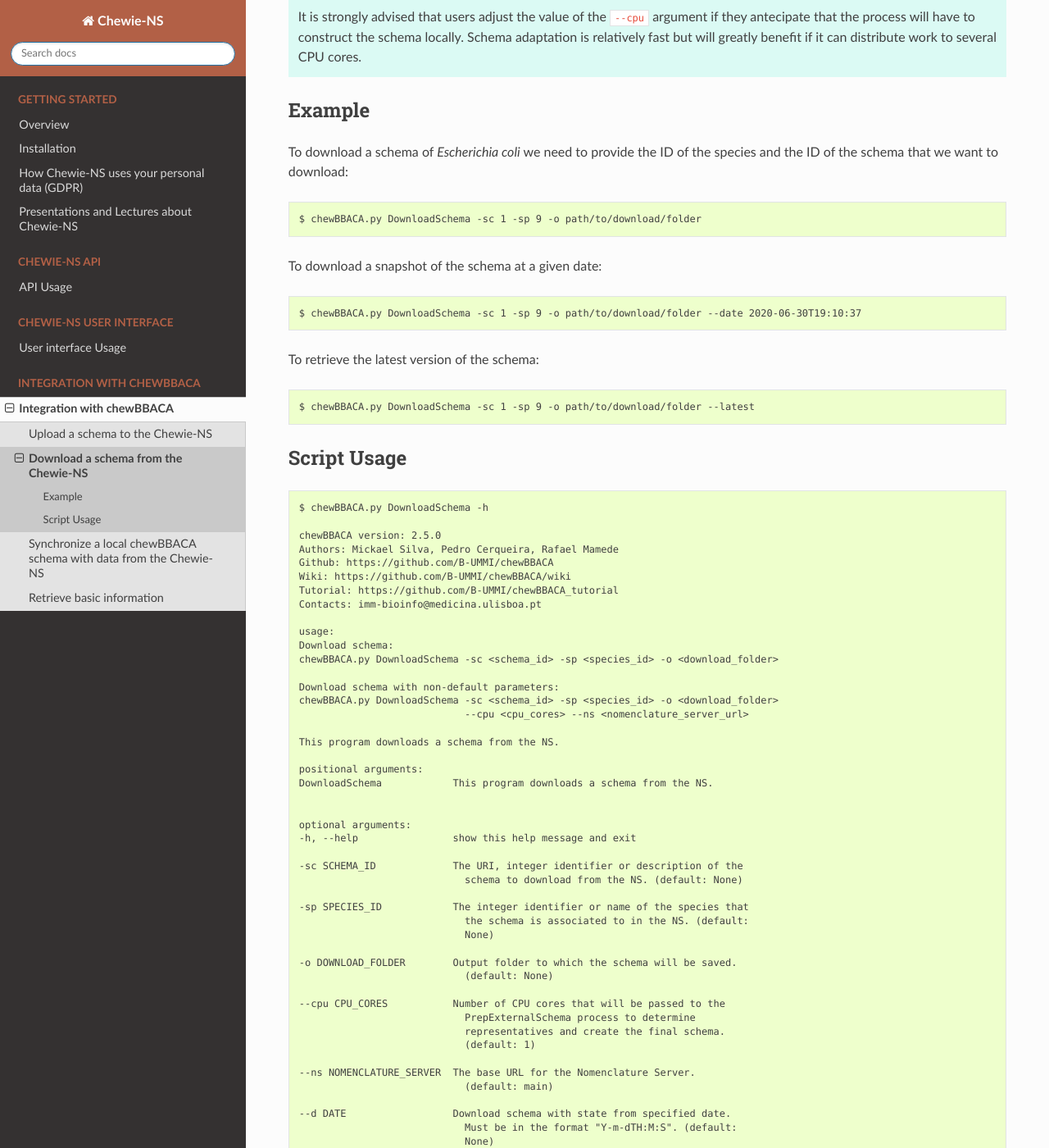
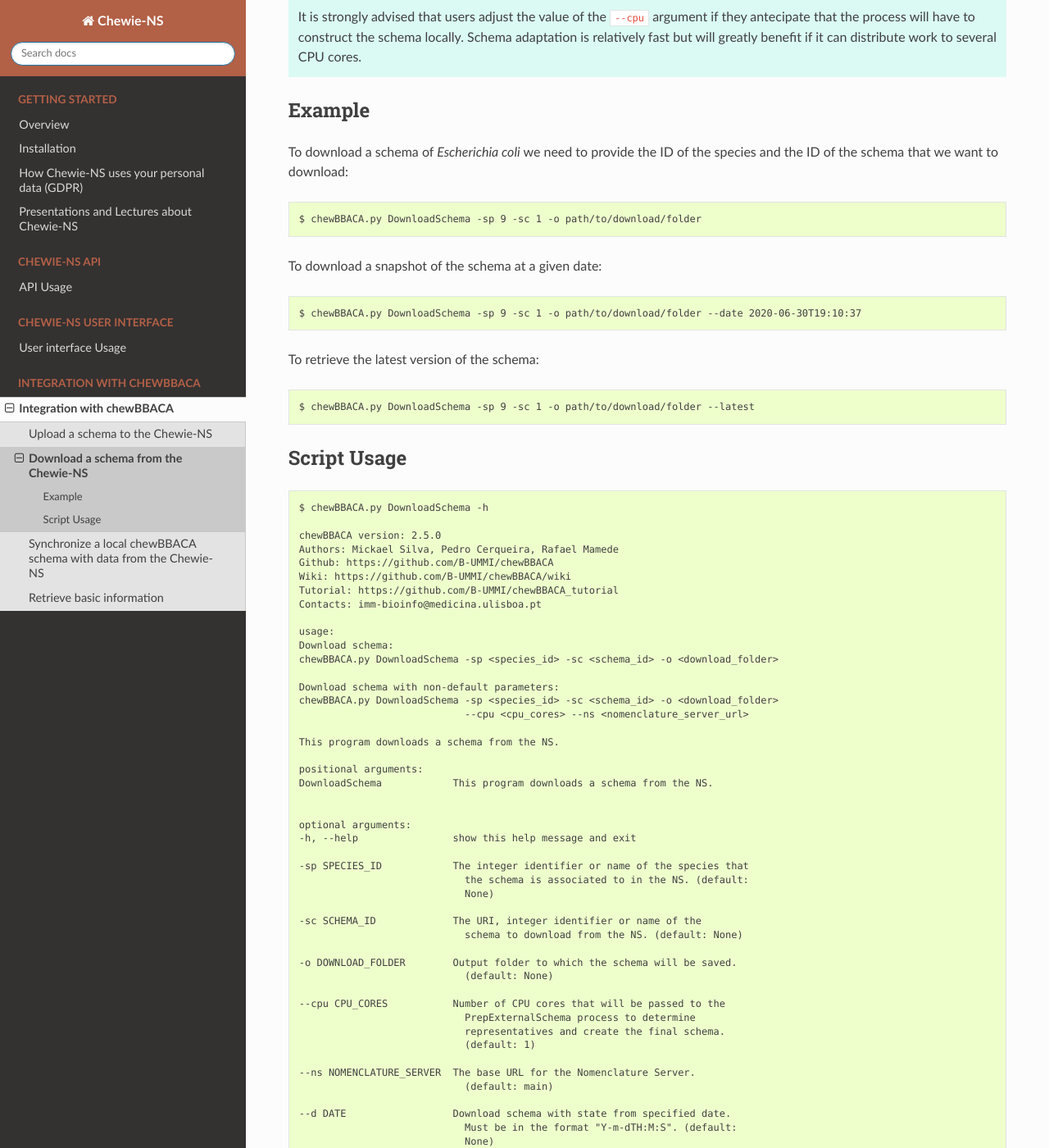
Before and after one commit to B-UMMI/Chewie-NS, a Sphinx documentation site: the page built from docs/user/download_api.rst, in a window 1280 px wide and 1400 px high, scrolled down 1274 px. Shown: the whole window at 82% size. Built offline with Sphinx 7.4.7 and the Read the Docs theme 2.0.0, drawn with Linux system fonts in a browser that asks for light colours; cross-references to code outside the pages are shown as plain code; some of the changed text lies outside the part shown.

Commit message:
Updated DownloadSchema docs.

```diff
--- a/docs/user/download_api.rst
+++ b/docs/user/download_api.rst
@@ -4,7 +4,7 @@
 Compressed versions of every schema in the Chewie-NS are available for download through the
 `Chewie-NS public website <https://chewbbaca.online/>`_ or through the ``/species/{species_id}/schemas/{schema_id}/zip``
 API endpoint in `Swagger <https://chewbbaca.online/api/NS/api/docs>`_ or with a simple curl command
-(``e.g.: curl -X GET "https://chewbbaca.online/NS/api/species/1/schemas/1/zip?request_type=download" -H  "accept: application/json"``).
+(``e.g.: curl -X GET "https://chewbbaca.online/NS/api/species/9/schemas/1/zip?request_type=download" -H  "accept: application/json"``).
 You can also take advantage of the integration with the `chewBBACA suite <https://github.com/B-UMMI/chewBBACA>`_ and use the
 `download_schema.py <https://github.com/B-UMMI/chewBBACA/blob/dev2_chewie_NS/CHEWBBACA/CHEWBBACA_NS/down_schema.py>`_ script.
 
@@ -60,15 +60,15 @@
 
 To download a schema of *Escherichia coli* we need to provide the ID of the species and the ID of the schema that we want to download::
 
-    $ chewBBACA.py DownloadSchema -sc 1 -sp 9 -o path/to/download/folder
+    $ chewBBACA.py DownloadSchema -sp 9 -sc 1 -o path/to/download/folder
 
 To download a snapshot of the schema at a given date::
 
-    $ chewBBACA.py DownloadSchema -sc 1 -sp 9 -o path/to/download/folder --date 2020-06-30T19:10:37
+    $ chewBBACA.py DownloadSchema -sp 9 -sc 1 -o path/to/download/folder --date 2020-06-30T19:10:37
 
 To retrieve the latest version of the schema::
 
-    $ chewBBACA.py DownloadSchema -sc 1 -sp 9 -o path/to/download/folder --latest
+    $ chewBBACA.py DownloadSchema -sp 9 -sc 1 -o path/to/download/folder --latest
 
 Script Usage
 ::::::::::::
@@ -86,10 +86,10 @@
 
     usage:
     Download schema:
-    chewBBACA.py DownloadSchema -sc <schema_id> -sp <species_id> -o <download_folder>
+    chewBBACA.py DownloadSchema -sp <species_id> -sc <schema_id> -o <download_folder>
 
     Download schema with non-default parameters:
-    chewBBACA.py DownloadSchema -sc <schema_id> -sp <species_id> -o <download_folder>
+    chewBBACA.py DownloadSchema -sp <species_id> -sc <schema_id> -o <download_folder>
                                 --cpu <cpu_cores> --ns <nomenclature_server_url>
 
     This program downloads a schema from the NS.
@@ -101,12 +101,12 @@
     optional arguments:
     -h, --help                show this help message and exit
 
-    -sc SCHEMA_ID             The URI, integer identifier or description of the
-                                schema to download from the NS. (default: None)
-
     -sp SPECIES_ID            The integer identifier or name of the species that
                                 the schema is associated to in the NS. (default:
                                 None)
+
+    -sc SCHEMA_ID             The URI, integer identifier or name of the
+                                schema to download from the NS. (default: None)
 
     -o DOWNLOAD_FOLDER        Output folder to which the schema will be saved.
                                 (default: None)
```
